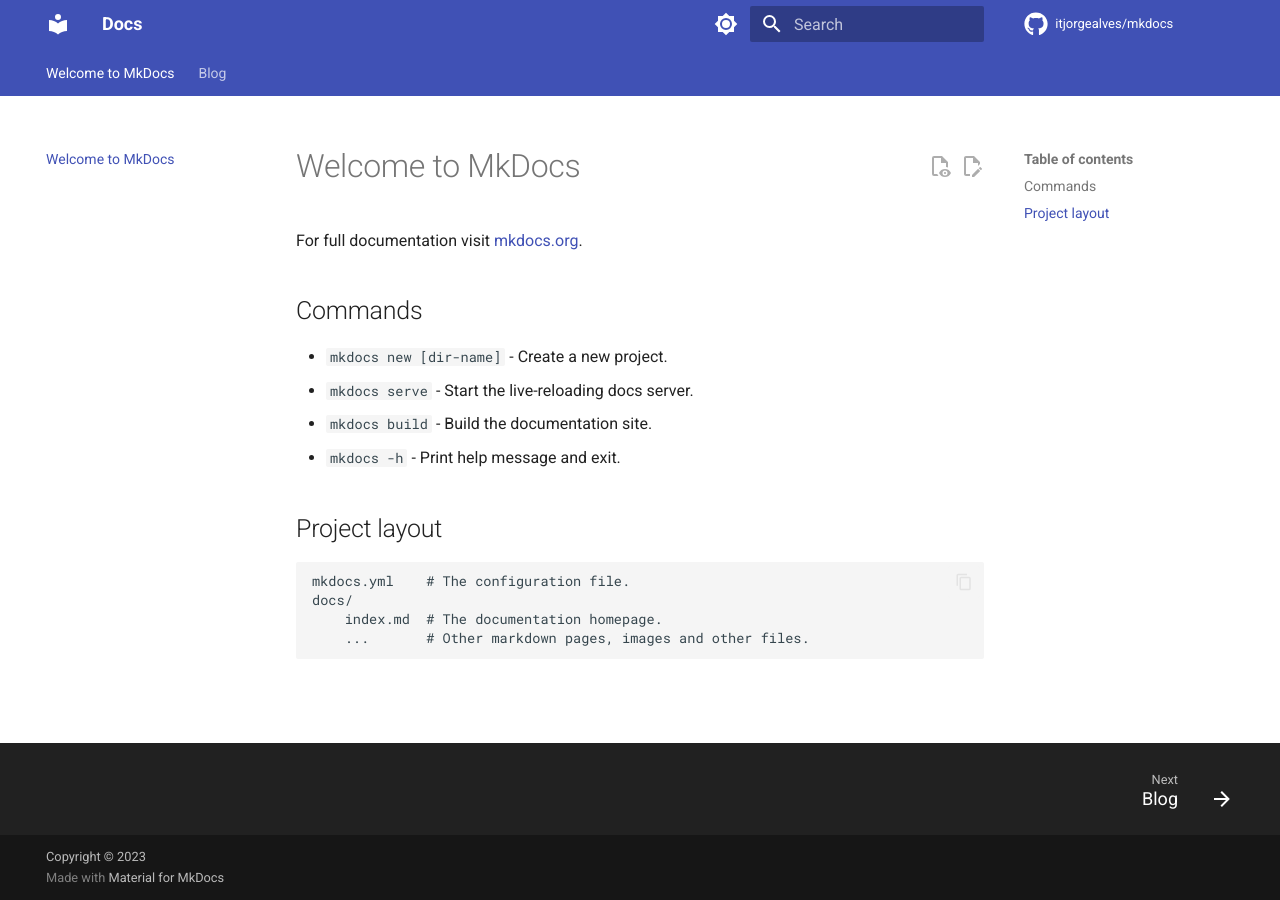
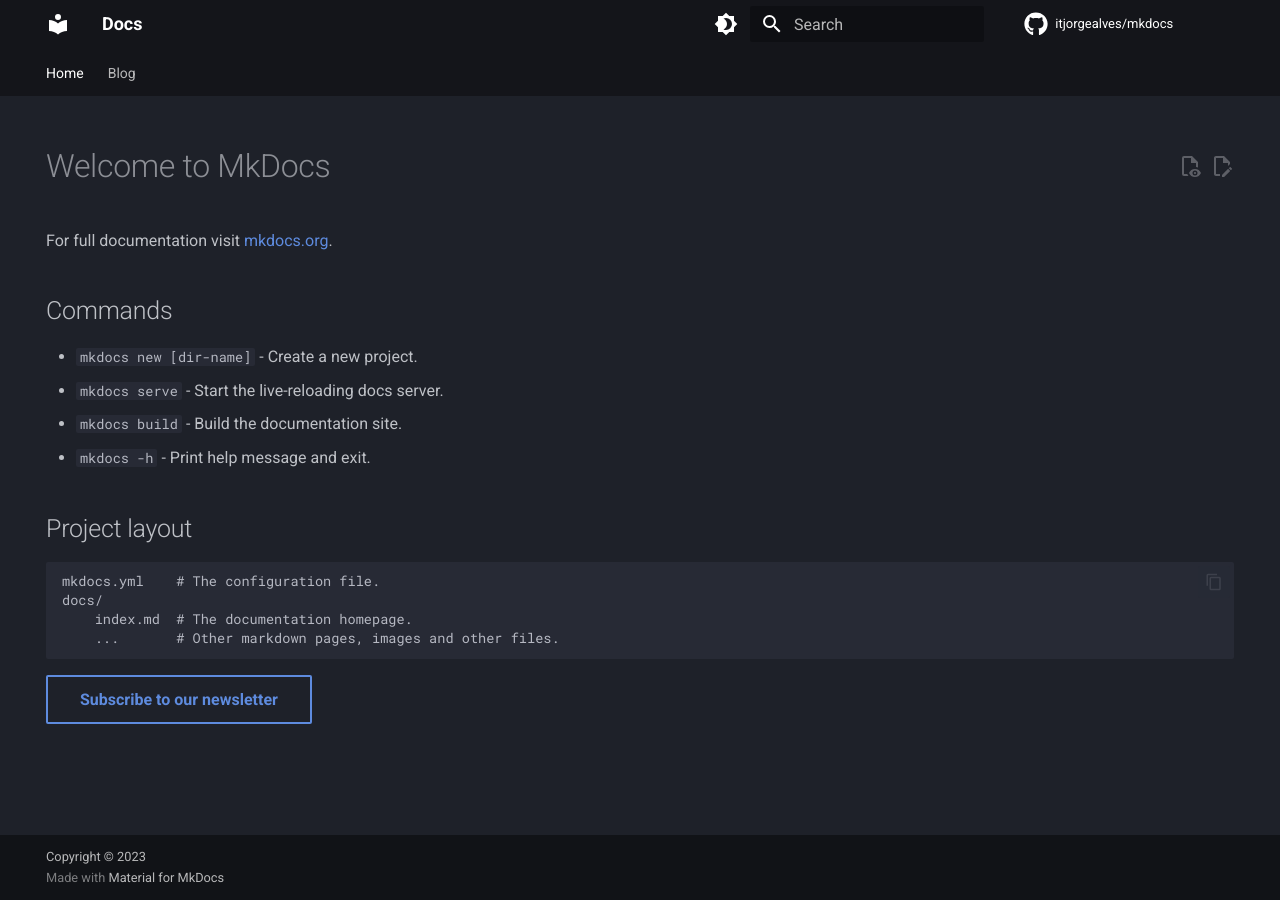
Before and after one commit to itjorgealves/mkdocs, an MkDocs documentation site: the page built from docs/index.md, in a window 1280 px wide. Built offline with MkDocs 1.6.1 and Material for MkDocs 9.7.7, drawn with Linux system fonts in a browser that asks for light colours; comment, search, counter and statistics services are not loaded.

Commit message:
Updating Layout

```diff
--- a/docs/index.md
+++ b/docs/index.md
@@ -1,3 +1,12 @@
+---
+title: Home
+hide:
+  - footer
+  - navigation
+  - path
+  - toc
+---
+
 # Welcome to MkDocs
 
 For full documentation visit [mkdocs.org](https://www.mkdocs.org).
@@ -15,3 +24,6 @@ For full documentation visit [mkdocs.org](https://www.mkdocs.org).
     docs/
         index.md  # The documentation homepage.
         ...       # Other markdown pages, images and other files.
+
+
+[Subscribe to our newsletter](#){ .md-button }
--- a/mkdocs.yml
+++ b/mkdocs.yml
@@ -42,18 +42,18 @@ theme:
     # - toc.follow
     # - toc.integrate
   palette:
+    - scheme: slate
+      primary: black
+      accent: indigo
+      toggle:
+        icon: material/brightness-4
+        name: Switch to light mode
     - scheme: default
       primary: indigo
       accent: indigo
       toggle:
         icon: material/brightness-7
         name: Switch to dark mode
-    - scheme: slate
-      primary: black
-      accent: indigo
-      toggle:
-        icon: material/brightness-4
-        name: Switch to light mode
   font:
     text: Roboto
     code: Roboto Mono
```
